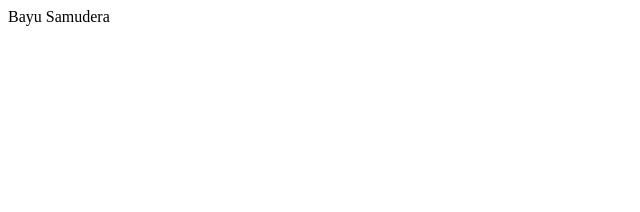
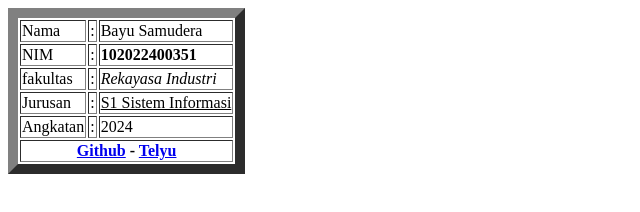
Before and after one commit to snorlaxxx666/snorlaxxx666.github.io, a plain HTML site: page index.html in a window 1280 px wide. Shown: the whole page, without its empty margins (0-640 px from the left). Drawn offline with Linux system fonts and the light colour scheme.

Commit message:
Update index.html

```diff
--- a/index.html
+++ b/index.html
@@ -1 +1,40 @@
-Bayu Samudera
+<html>
+
+    <head>
+        <title>Bayu Samudera</title>
+    </head>
+
+    <table
+    border="10">
+        <tr>
+        <td>Nama</td>
+        <td> :</td>
+        <td>Bayu Samudera</td>
+</tr>
+<tr>
+        <td>NIM</td>
+        <td> :</td>
+        <td><b>102022400351</b></td>
+    </tr>
+        <tr>
+        <td>fakultas</td>
+        <td> :</td>
+        <td><i>Rekayasa Industri</i></td>
+    </tr>
+        <tr>
+            <td>Jurusan</td>
+            <td> :</td>
+            <td><u>S1 Sistem Informasi</u></td>
+        </tr>
+        <tr >
+            <td>Angkatan</td>
+            <td> :</td>
+            <td>2024</td>
+        </tr>
+
+</tr>
+<th colspan="3"><a href="https://github.com/snorlaxxx666" target="_blank">Github</a> - <a href="https://telkomuniversity.ac.id/" target="_self">Telyu</a></th>
+    </table>
+
+</body>
+</html>
```
